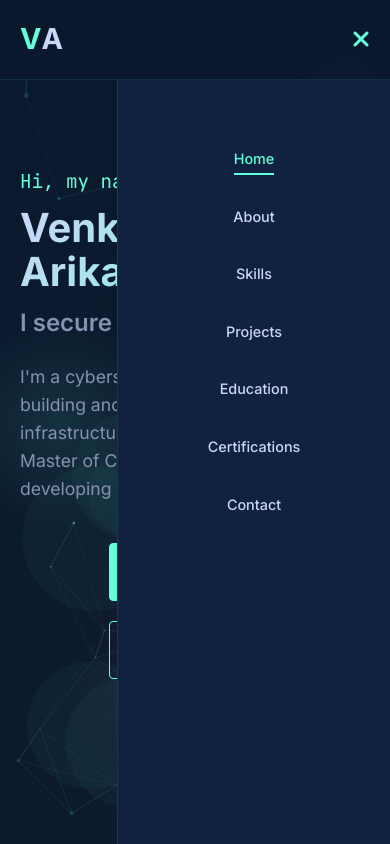
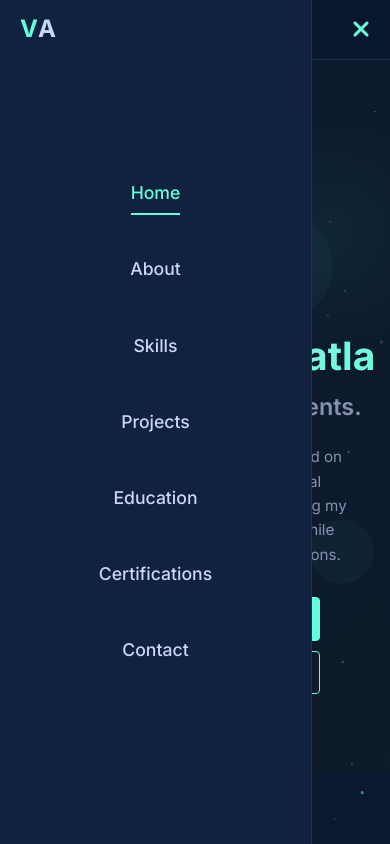
Before and after one commit to Venkatesh-Arikatla/portfolio-website, a plain HTML site: page index.html in a window 390 px wide. Both pictures are taken after a click on the button 359 px from the left and 39 px from the top of the page. Drawn offline with nearby package versions, Linux system fonts and the light colour scheme.

Commit message:
Updated 3 pages

```diff
--- a/index.html
+++ b/index.html
@@ -20,7 +20,7 @@
             --transition: all 0.25s cubic-bezier(0.645, 0.045, 0.355, 1);
             --border-radius: 4px;
             --box-shadow: 0 10px 30px -15px rgba(2, 12, 27, 0.7);
-            --header-height: 80px;
+            --header-height: 70px;
         }
 
         /* ===== BASE STYLES ===== */
@@ -37,6 +37,7 @@
 
         html, body {
             height: 100%;
+            overflow-x: hidden;
         }
 
         body {
@@ -44,13 +45,12 @@
             color: var(--text-primary);
             font-family: 'Inter', sans-serif;
             line-height: 1.6;
-            overflow-x: hidden;
             position: relative;
         }
 
         /* Custom Scrollbar */
         ::-webkit-scrollbar {
-            width: 8px;
+            width: 6px;
         }
 
         ::-webkit-scrollbar-track {
@@ -71,17 +71,16 @@
             max-width: 1200px;
             margin: 0 auto;
             padding: 0 20px;
-            height: 100%;
-            display: flex;
-            align-items: center;
+            width: 100%;
         }
 
         .hero {
-            height: 100vh;
+            min-height: 100vh;
             display: flex;
             align-items: center;
             position: relative;
             overflow: hidden;
+            padding: 80px 0 40px;
         }
 
         .hero-bg {
@@ -108,32 +107,33 @@
             z-index: -1;
         }
 
-        /* Layout: place text and image side-by-side on wide screens */
+        /* Mobile-first layout */
         .hero .container {
             display: flex;
+            flex-direction: column;
             align-items: center;
-            justify-content: space-between;
+            justify-content: center;
             gap: 40px;
+            text-align: center;
         }
 
         .hero-content {
-            flex: 1 1 auto;
-            max-width: unset;
-            order: 1;
+            flex: 1;
+            max-width: 100%;
+            order: 2;
         }
 
         .hero-image-section {
-            margin-top: 0;
+            order: 1;
             display: flex;
-            justify-content: flex-end;
-            width: 360px;
-            order: 2;
+            justify-content: center;
+            width: 100%;
         }
 
         .profile-image-container {
             position: relative;
-            width: 250px;
-            height: 250px;
+            width: 200px;
+            height: 200px;
             cursor: pointer;
         }
 
@@ -142,31 +142,14 @@
             height: 100%;
             border-radius: 50%;
             object-fit: cover;
-            border: 4px solid var(--secondary);
-            box-shadow: 0 0 30px rgba(100, 255, 218, 0.3);
+            border: 3px solid var(--secondary);
+            box-shadow: 0 0 20px rgba(100, 255, 218, 0.3);
             transition: var(--transition);
-            display: none;
-        }
-
-        .profile-image.loaded {
-            display: block;
-            animation: profileImageLoad 0.6s ease-out;
-        }
-
-        @keyframes profileImageLoad {
-            from {
-                opacity: 0;
-                transform: scale(0.8);
-            }
-            to {
-                opacity: 1;
-                transform: scale(1);
-            }
         }
 
         .profile-image:hover {
             transform: scale(1.05);
-            box-shadow: 0 0 50px rgba(100, 255, 218, 0.5);
+            box-shadow: 0 0 30px rgba(100, 255, 218, 0.5);
         }
 
         .image-upload-prompt {
@@ -175,7 +158,7 @@
             left: 0;
             width: 100%;
             height: 100%;
-            background: rgba(17, 34, 64, 0.8);
+            background: rgba(17, 34, 64, 0.9);
             border: 3px dashed var(--secondary);
             border-radius: 50%;
             display: flex;
@@ -196,12 +179,12 @@
         }
 
         .image-upload-prompt i {
-            font-size: 3rem;
+            font-size: 2rem;
             margin-bottom: 10px;
         }
 
         .image-upload-prompt p {
-            font-size: 0.9rem;
+            font-size: 0.8rem;
             font-weight: 500;
         }
 
@@ -209,26 +192,15 @@
             display: none;
         }
 
-        @media (max-width: 768px) {
-            .hero {
-                flex-direction: column;
-            }
-
-            .profile-image-container {
-                width: 200px;
-                height: 200px;
-            }
-        }
-
         .intro-text {
-            font-size: clamp(1.2rem, 4vw, 1.5rem);
+            font-size: clamp(1rem, 4vw, 1.5rem);
             color: var(--secondary);
             margin-bottom: 10px;
             font-family: 'JetBrains Mono', monospace;
         }
 
         .hero-name {
-            font-size: clamp(2.5rem, 8vw, 5rem);
+            font-size: clamp(2rem, 8vw, 4rem);
             font-weight: 700;
             margin-bottom: 10px;
             background: linear-gradient(135deg, var(--text-primary) 0%, var(--secondary) 100%);
@@ -239,7 +211,7 @@
         }
 
         .hero-tagline {
-            font-size: clamp(1.5rem, 4vw, 3rem);
+            font-size: clamp(1.2rem, 5vw, 2.5rem);
             color: var(--text-secondary);
             margin-bottom: 20px;
             font-weight: 600;
@@ -247,32 +219,37 @@
 
         .hero-description {
             max-width: 600px;
-            font-size: 1.1rem;
+            font-size: 1rem;
             color: var(--text-secondary);
-            margin-bottom: 40px;
+            margin: 0 auto 30px;
             line-height: 1.6;
         }
 
         .cta-buttons {
             display: flex;
-            gap: 20px;
+            gap: 15px;
             flex-wrap: wrap;
+            justify-content: center;
         }
 
         .cta-button {
             display: inline-block;
-            padding: 15px 30px;
+            padding: 12px 25px;
             background: transparent;
             color: var(--secondary);
             border: 1px solid var(--secondary);
             border-radius: var(--border-radius);
             text-decoration: none;
-            font-size: 1rem;
+            font-size: 0.9rem;
             font-family: 'JetBrains Mono', monospace;
             transition: var(--transition);
             position: relative;
             overflow: hidden;
             z-index: 1;
+            flex: 1;
+            min-width: 140px;
+            max-width: 200px;
+            text-align: center;
         }
 
         .cta-button::before {
@@ -311,8 +288,6 @@
             color: var(--secondary);
         }
 
-
-
         /* ===== HEADER & NAVIGATION ===== */
         header {
             position: fixed;
@@ -320,7 +295,7 @@
             left: 0;
             width: 100%;
             height: var(--header-height);
-            background-color: rgba(10, 25, 47, 0.9);
+            background-color: rgba(10, 25, 47, 0.95);
             backdrop-filter: blur(10px);
             z-index: 1000;
             transition: var(--transition);
@@ -328,7 +303,7 @@
         }
 
         header.scrolled {
-            box-shadow: 0 10px 30px -10px rgba(2, 12, 27, 0.7);
+            box-shadow: 0 5px 20px -10px rgba(2, 12, 27, 0.7);
         }
 
         .nav-container {
@@ -336,15 +311,17 @@
             justify-content: space-between;
             align-items: center;
             height: 100%;
+            padding: 0 20px;
         }
 
         .logo {
-            font-size: 1.8rem;
+            font-size: 1.5rem;
             font-weight: 700;
             color: var(--secondary);
             text-decoration: none;
             display: flex;
             align-items: center;
+            z-index: 1001;
         }
 
         .logo span {
@@ -357,7 +334,7 @@
         }
 
         .nav-links li {
-            margin-left: 2rem;
+            margin-left: 1.5rem;
         }
 
         .nav-links a {
@@ -404,6 +381,7 @@
             color: var(--secondary);
             font-size: 1.5rem;
             cursor: pointer;
+            z-index: 1001;
         }
 
         /* ===== FLOATING ELEMENTS ===== */
@@ -479,42 +457,145 @@
 
         /* ===== RESPONSIVE STYLES ===== */
         @media (max-width: 768px) {
+            :root {
+                --header-height: 60px;
+            }
+
+            .container {
+                padding: 0 15px;
+            }
+
+            .hero {
+                padding: 70px 0 30px;
+                min-height: calc(100vh - 70px);
+            }
+
             .mobile-menu-btn {
                 display: block;
             }
 
             .nav-links {
                 position: fixed;
-                top: var(--header-height);
-                right: -100%;
-                width: 70%;
-                height: calc(100vh - var(--header-height));
+                top: 0;
+                left: -100%;
+                width: 80%;
+                height: 100vh;
                 background: var(--dark-bg);
                 flex-direction: column;
                 align-items: center;
-                justify-content: flex-start;
-                padding-top: 50px;
+                justify-content: center;
                 transition: var(--transition);
-                border-left: 1px solid rgba(100, 255, 218, 0.1);
+                border-right: 1px solid rgba(100, 255, 218, 0.1);
+                z-index: 1000;
             }
 
             .nav-links.active {
-                right: 0;
+                left: 0;
             }
 
             .nav-links li {
-                margin: 1rem 0;
+                margin: 1.5rem 0;
+            }
+
+            .nav-links a {
+                font-size: 1.1rem;
+                padding: 0.7rem 0;
+            }
+
+            .profile-image-container {
+                width: 180px;
+                height: 180px;
+            }
+
+            .hero-description {
+                font-size: 0.95rem;
+                padding: 0 10px;
             }
 
             .cta-buttons {
-                justify-content: center;
+                gap: 10px;
+            }
+
+            .cta-button {
+                padding: 10px 20px;
+                font-size: 0.85rem;
+                min-width: 120px;
+            }
+        }
+
+        @media (max-width: 480px) {
+            .hero .container {
+                gap: 30px;
+            }
+
+            .profile-image-container {
+                width: 150px;
+                height: 150px;
+            }
+
+            .hero-name {
+                font-size: clamp(1.8rem, 10vw, 3rem);
+            }
+
+            .hero-tagline {
+                font-size: clamp(1.1rem, 6vw, 2rem);
+            }
+
+            .cta-buttons {
+                flex-direction: column;
+                align-items: center;
+            }
+
+            .cta-button {
+                width: 100%;
+                max-width: 250px;
+            }
+        }
+
+        /* Tablet and larger screens */
+        @media (min-width: 769px) {
+            .hero .container {
+                flex-direction: row;
+                text-align: left;
+                justify-content: space-between;
+            }
+
+            .hero-content {
+                order: 1;
+                max-width: 60%;
+            }
+
+            .hero-image-section {
+                order: 2;
+                width: auto;
+                justify-content: flex-end;
+            }
+
+            .profile-image-container {
+                width: 280px;
+                height: 280px;
+            }
+
+            .cta-buttons {
+                justify-content: flex-start;
+            }
+        }
+
+        /* Prevent horizontal scroll on mobile */
+        @media (max-width: 400px) {
+            html, body {
+                overflow-x: hidden;
+            }
+
+            .container {
+                padding: 0 10px;
             }
         }
     </style>
 </head>
 <body>
     <!-- Loading Screen -->
-    <div class="loading-screen" id="loadingScreen">
+    <div class="loading-screen hidden" id="loadingScreen">
         <div class="loader"></div>
     </div>
 
@@ -526,7 +607,7 @@
 
     <!-- Header -->
     <header id="header">
-        <div class="container nav-container">
+        <div class="nav-container">
             <a href="index.html" class="logo">V<span>A</span></a>
             <button class="mobile-menu-btn" id="mobileMenuBtn">
                 <i class="fas fa-bars"></i>
@@ -559,7 +640,7 @@
             </div>
             <div class="hero-image-section">
                 <div class="profile-image-container">
-    <img src="assets/images/profile-image.jpg" alt="Venkatesh Arikatla" class="profile-image loaded">
+                    <img src="assets/images/profile-image.jpg" alt="Venkatesh Arikatla" class="profile-image">
                 </div>
             </div>
         </div>
@@ -570,59 +651,21 @@
     <script>
         // Wait for the DOM to be fully loaded
         document.addEventListener('DOMContentLoaded', function() {
-            // Loading screen
-            const loadingScreen = document.getElementById('loadingScreen');
-            setTimeout(() => {
-                loadingScreen.classList.add('hidden');
-            }, 0);
+            // Loading screen is hidden by default for zero loading time
 
-            // Profile image upload functionality
-            const profileImage = document.getElementById('profileImage');
-            const imageInput = document.getElementById('imageInput');
-            const uploadPrompt = document.getElementById('uploadPrompt');
-            const profileImageContainer = document.querySelector('.profile-image-container');
-
-            if (profileImageContainer && imageInput) {
-                // Click to upload
-                profileImageContainer.addEventListener('click', () => {
-                    imageInput.click();
-                });
-
-                // Handle file selection
-                imageInput.addEventListener('change', (e) => {
-                    const file = e.target.files[0];
-                    if (file) {
-                        const reader = new FileReader();
-                        reader.onload = (event) => {
-                            profileImage.src = event.target.result;
-                            profileImage.classList.add('loaded');
-                            uploadPrompt.classList.add('hidden');
-
-                            // Save to localStorage
-                            localStorage.setItem('profilePhoto', event.target.result);
-                        };
-                        reader.readAsDataURL(file);
-                    }
-                });
-
-                // Load saved image from localStorage
-                const savedPhoto = localStorage.getItem('profilePhoto');
-                if (savedPhoto) {
-                    profileImage.src = savedPhoto;
-                    profileImage.classList.add('loaded');
-                    uploadPrompt.classList.add('hidden');
-                }
-            }
-
-            // Mobile menu toggle
+            // Mobile menu functionality
             const mobileMenuBtn = document.getElementById('mobileMenuBtn');
             const navLinks = document.getElementById('navLinks');
+            const header = document.getElementById('header');
 
             mobileMenuBtn.addEventListener('click', () => {
-                navLinks.classList.toggle('active');
-                mobileMenuBtn.innerHTML = navLinks.classList.contains('active')
+                const isActive = navLinks.classList.toggle('active');
+                mobileMenuBtn.innerHTML = isActive
                     ? '<i class="fas fa-times"></i>'
                     : '<i class="fas fa-bars"></i>';
+
+                // Prevent body scroll when menu is open
+                document.body.style.overflow = isActive ? 'hidden' : '';
             });
 
             // Close mobile menu when clicking on a link
@@ -631,11 +674,11 @@
                 item.addEventListener('click', () => {
                     navLinks.classList.remove('active');
                     mobileMenuBtn.innerHTML = '<i class="fas fa-bars"></i>';
+                    document.body.style.overflow = '';
                 });
             });
 
             // Header scroll effect
-            const header = document.getElementById('header');
             window.addEventListener('scroll', () => {
                 if (window.scrollY > 50) {
                     header.classList.add('scrolled');
@@ -646,10 +689,13 @@
 
             // Add floating elements dynamically
             const floatingContainer = document.getElementById('floatingElements');
-            for (let i = 0; i < 12; i++) {
+            // Fewer elements on mobile for better performance
+            const elementCount = window.innerWidth < 768 ? 6 : 12;
+
+            for (let i = 0; i < elementCount; i++) {
                 const element = document.createElement('div');
                 element.classList.add('floating-element');
-                const size = Math.random() * 100 + 50;
+                const size = Math.random() * 80 + 30;
                 element.style.width = `${size}px`;
                 element.style.height = `${size}px`;
                 element.style.top = `${Math.random() * 100}%`;
@@ -658,14 +704,15 @@
                 floatingContainer.appendChild(element);
             }
 
-            // Initialize particles.js
+            // Initialize particles.js with mobile-optimized settings
+            if (typeof particlesJS !== 'undefined') {
                 particlesJS('particles-js', {
                     particles: {
                         number: {
-                        value: 80,
+                            value: window.innerWidth < 768 ? 40 : 80,
                             density: {
                                 enable: true,
-                            value_area: 800
+                                value_area: window.innerWidth < 768 ? 400 : 800
                             }
                         },
                         color: {
@@ -689,7 +736,7 @@
                             }
                         },
                         size: {
-                        value: 3,
+                            value: window.innerWidth < 768 ? 2 : 3,
                             random: true,
                             anim: {
                                 enable: true,
@@ -699,7 +746,7 @@
                             }
                         },
                         line_linked: {
-                        enable: true,
+                            enable: window.innerWidth < 768 ? false : true,
                             distance: 150,
                             color: '#64ffda',
                             opacity: 0.2,
@@ -707,24 +754,19 @@
                         },
                         move: {
                             enable: true,
-                        speed: 1,
+                            speed: window.innerWidth < 768 ? 0.5 : 1,
                             direction: 'none',
                             random: true,
                             straight: false,
                             out_mode: 'out',
-                        bounce: false,
-                        attract: {
-                            enable: false,
-                            rotateX: 600,
-                            rotateY: 1200
-                        }
+                            bounce: false
                         }
                     },
                     interactivity: {
                         detect_on: 'canvas',
                         events: {
                             onhover: {
-                            enable: true,
+                                enable: window.innerWidth < 768 ? false : true,
                                 mode: 'grab'
                             },
                             onclick: {
@@ -747,7 +789,32 @@
                     },
                     retina_detect: true
                 });
+            }
+
+            // Handle window resize
+            let resizeTimeout;
+            window.addEventListener('resize', function() {
+                clearTimeout(resizeTimeout);
+                resizeTimeout = setTimeout(function() {
+                    // Update particles if needed
+                    if (window.pJSDom && window.pJSDom[0] && window.pJSDom[0].pJS) {
+                        window.pJSDom[0].pJS.fn.vendors.destroy();
+                        window.pJSDom[0].pJS.fn.vendors.start();
+                    }
+                }, 250);
             });
+
+            // Touch event improvements for mobile
+            document.addEventListener('touchstart', function() {}, {passive: true});
+        });
+
+        // Prevent zoom on double tap (iOS)
+        document.addEventListener('touchend', function (e) {
+            if (e.touches && e.touches.length < 2) {
+                return;
+            }
+            e.preventDefault();
+        }, false);
     </script>
 </body>
 </html>
```
Also changed, not shown: about.html (+173 -72 lines), contact.html (+2 -2 lines). Lines whose indentation alone changed are shown as unchanged.
